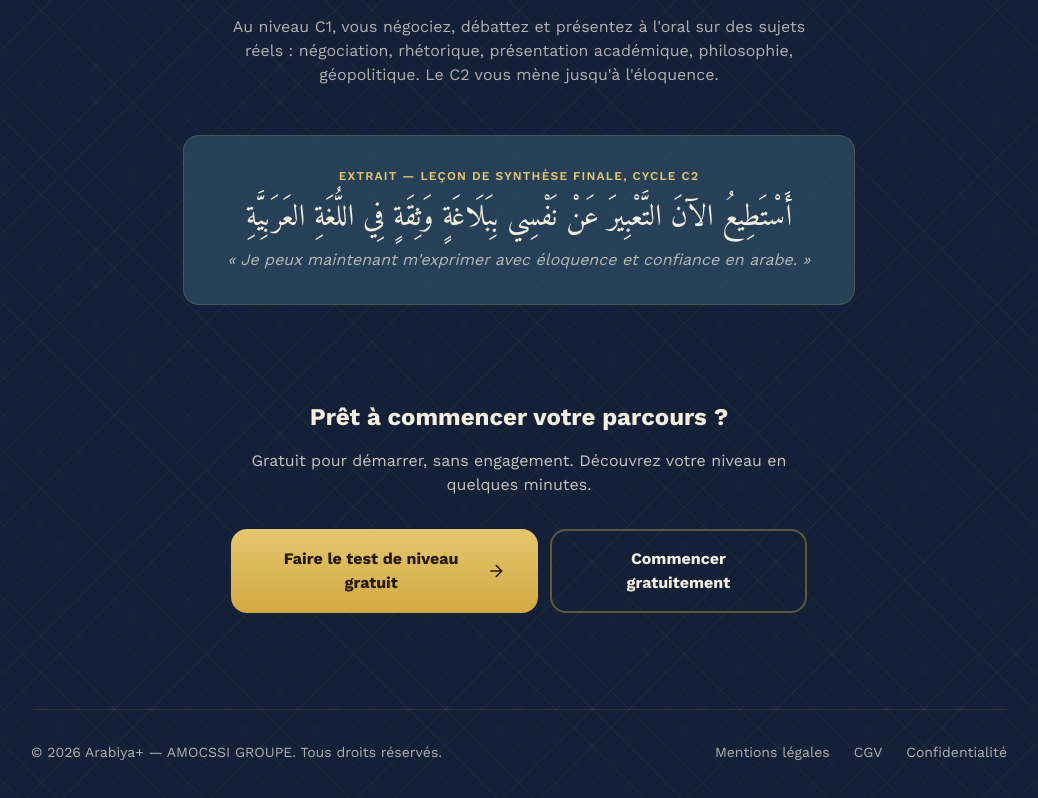
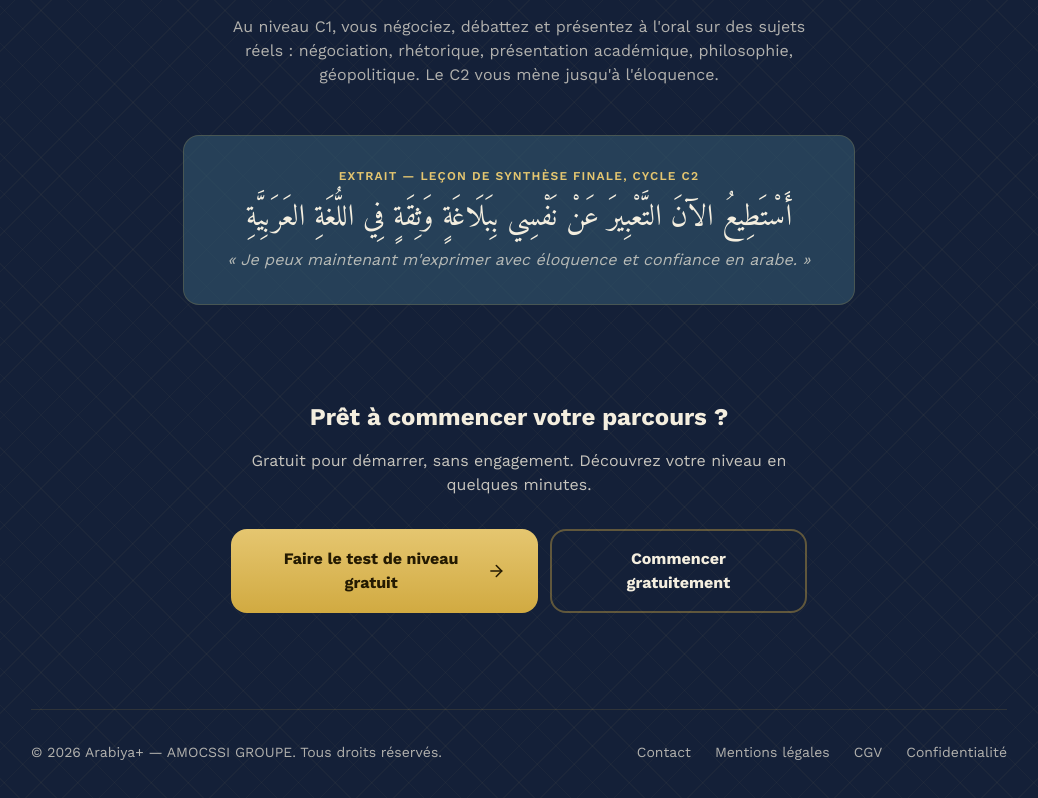
Before and after one commit to diopmamealassane-sketch/arabiya-plus, a Next.js app: page / in a window 1280 px wide. Shown: the part 3103-3901 px from the top of the page, without its empty margins (121-1159 px from the left). Built offline with nearby package versions, Linux system fonts and the light colour scheme; no server answers.

Commit message:
Update page.js

```diff
--- a/app/page.js
+++ b/app/page.js
@@ -298,6 +298,9 @@ export default async function LandingPage() {
         <footer className="mt-24 pt-8 border-t border-gold/20 flex flex-col sm:flex-row items-center justify-between gap-4 text-sm opacity-70">
           <p>&copy; {new Date().getFullYear()} Arabiya+ — AMOCSSI GROUPE. Tous droits réservés.</p>
           <div className="flex gap-6">
+            <Link href="/contact" className="hover:opacity-100 hover:underline">
+              Contact
+            </Link>
             <Link href="/mentions-legales" className="hover:opacity-100 hover:underline">
               Mentions légales
             </Link>
```
